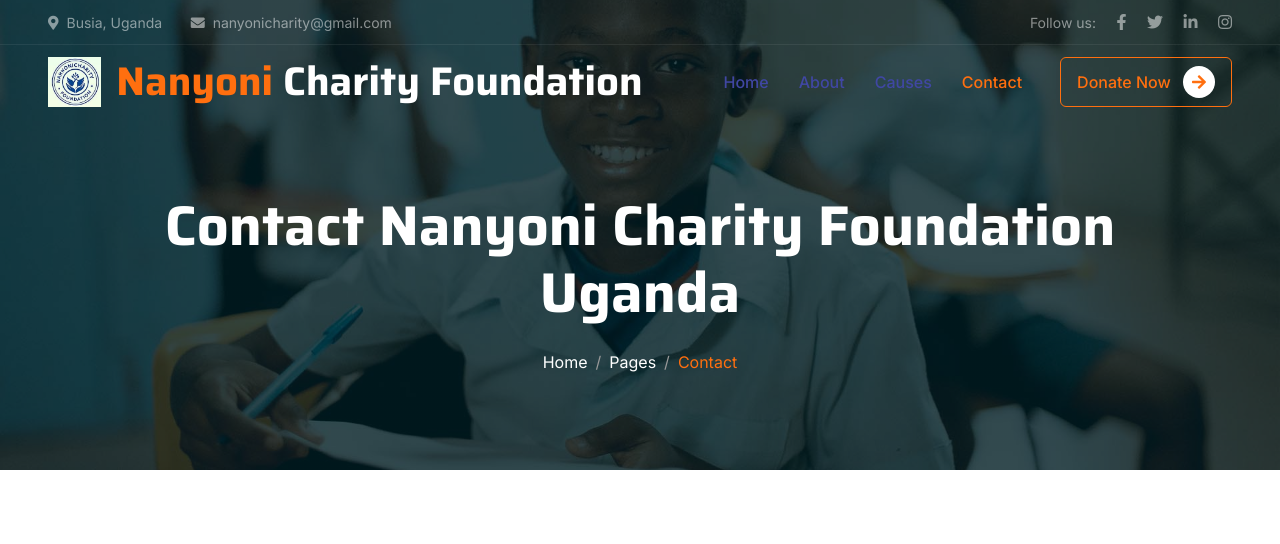
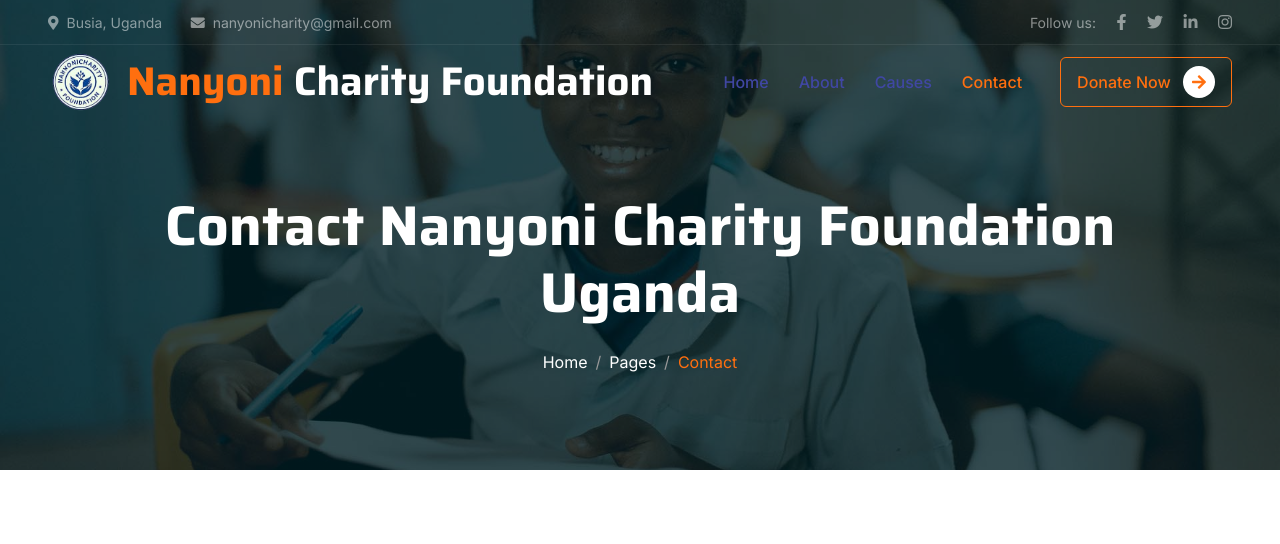
Before and after one commit to Nanyonicharity/nanyonicharityfoundation, a plain HTML site: page contact.html in a window 1280 px wide. Shown: the top 544 px of the page. Drawn offline with nearby package versions, Linux system fonts and the light colour scheme.

Commit message:
Update contact.html

```diff
--- a/contact.html
+++ b/contact.html
@@ -56,7 +56,7 @@
 
         <nav class="navbar navbar-expand-lg navbar-dark py-lg-0 px-lg-5 wow fadeIn" data-wow-delay="0.1s">
             <a href="index.html" class="navbar-brand ms-4 ms-lg-0">
-                <img src="img/logo 1.jpg" alt="image" style="height: 50px; vertical-align: middle; margin-right: 10px;">
+               <img src="img/Logo 1.png" alt="Logo 1.png" style="height: 60px; margin-right: 10px;">
                 <h1 class="fw-bold text-primary m-0 d-inline align-middle">Nanyoni<span class="text-white"> Charity Foundation</span></h1>
             </a>
             <button type="button" class="navbar-toggler me-4" data-bs-toggle="collapse" data-bs-target="#navbarCollapse">
```
